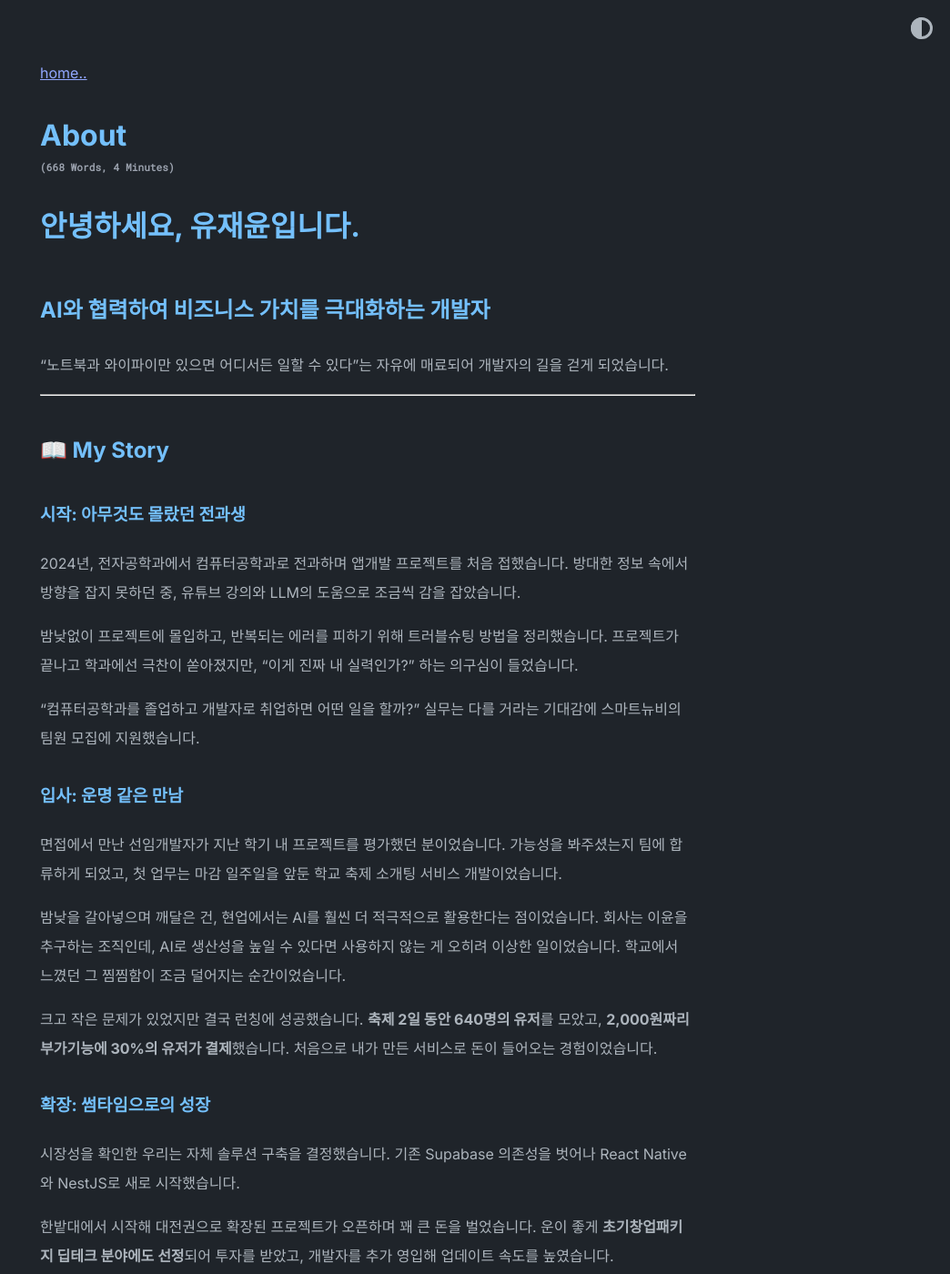
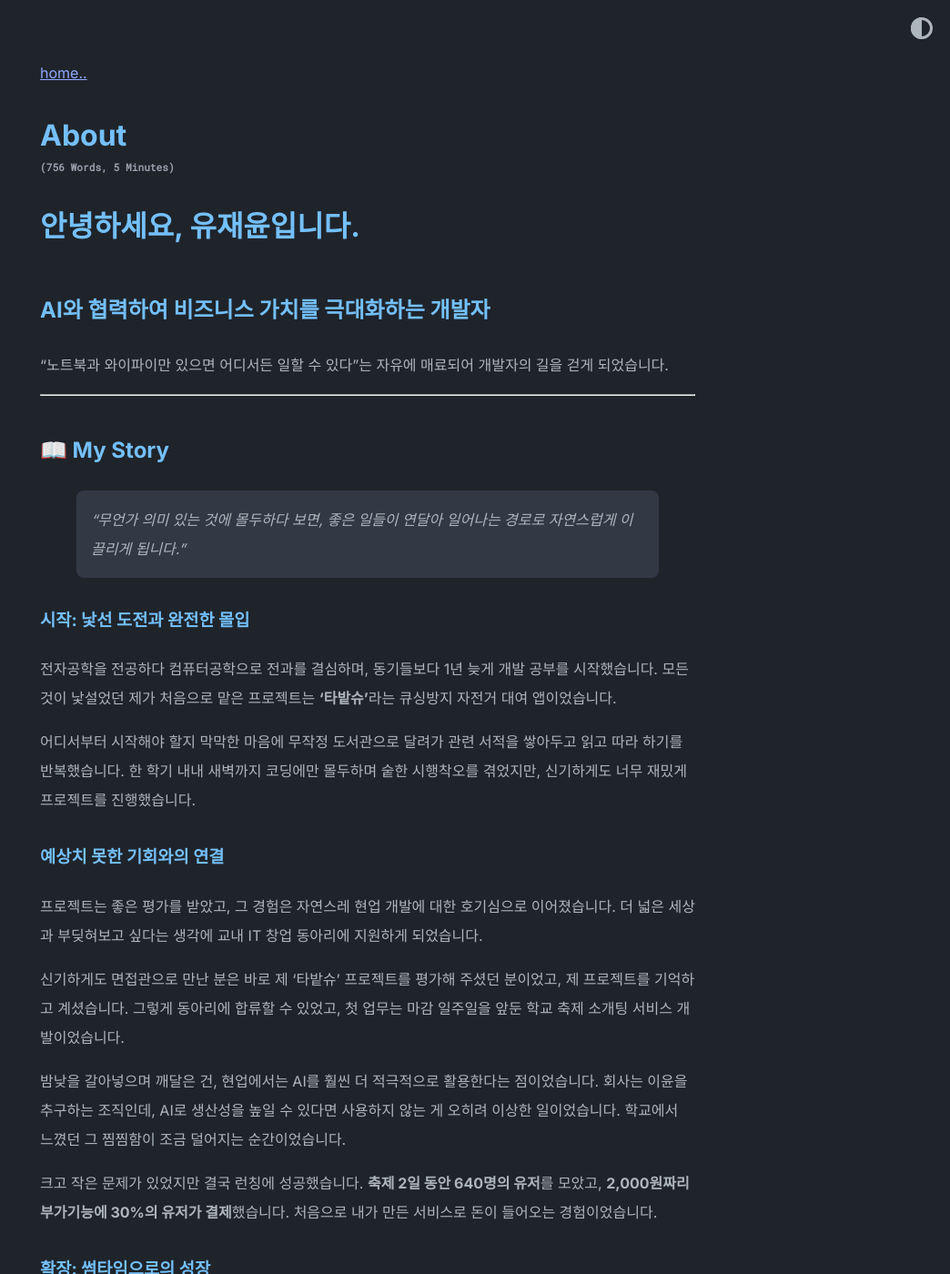
Before and after one commit to YUJAEYUN/yujaeyun.github.io, a Jekyll site: the page built from about.md, in a window 1280 px wide and 1400 px high. Shown: the whole window at 91% size, without its empty margins (236-1280 px from the left). Built offline with Jekyll 4.4.1, drawn with Linux system fonts in a browser that asks for light colours; some of the changed text lies outside the part shown.

Commit message:
fix: update 'about' and 'sometime' pages for clarity and detail in project descriptions

```diff
--- a/about.md
+++ b/about.md
@@ -13,17 +13,19 @@ title: About
 
 ## 📖 My Story
 
-### 시작: 아무것도 몰랐던 전과생
+> "무언가 의미 있는 것에 몰두하다 보면, 좋은 일들이 연달아 일어나는 경로로 자연스럽게 이끌리게 됩니다."
 
-2024년, 전자공학과에서 컴퓨터공학과로 전과하며 앱개발 프로젝트를 처음 접했습니다. 방대한 정보 속에서 방향을 잡지 못하던 중, 유튜브 강의와 LLM의 도움으로 조금씩 감을 잡았습니다.
+### 시작: 낯선 도전과 완전한 몰입
 
-밤낮없이 프로젝트에 몰입하고, 반복되는 에러를 피하기 위해 트러블슈팅 방법을 정리했습니다. 프로젝트가 끝나고 학과에선 극찬이 쏟아졌지만, "이게 진짜 내 실력인가?" 하는 의구심이 들었습니다.
+전자공학을 전공하다 컴퓨터공학으로 전과를 결심하며, 동기들보다 1년 늦게 개발 공부를 시작했습니다. 모든 것이 낯설었던 제가 처음으로 맡은 프로젝트는 **'타밭슈'**라는 큐싱방지 자전거 대여 앱이었습니다.
 
-"컴퓨터공학과를 졸업하고 개발자로 취업하면 어떤 일을 할까?" 실무는 다를 거라는 기대감에 스마트뉴비의 팀원 모집에 지원했습니다.
+어디서부터 시작해야 할지 막막한 마음에 무작정 도서관으로 달려가 관련 서적을 쌓아두고 읽고 따라 하기를 반복했습니다. 한 학기 내내 새벽까지 코딩에만 몰두하며 숱한 시행착오를 겪었지만, 신기하게도 너무 재밌게 프로젝트를 진행했습니다.
 
-### 입사: 운명 같은 만남
+### 예상치 못한 기회와의 연결
 
-면접에서 만난 선임개발자가 지난 학기 내 프로젝트를 평가했던 분이었습니다. 가능성을 봐주셨는지 팀에 합류하게 되었고, 첫 업무는 마감 일주일을 앞둔 학교 축제 소개팅 서비스 개발이었습니다.
+프로젝트는 좋은 평가를 받았고, 그 경험은 자연스레 현업 개발에 대한 호기심으로 이어졌습니다. 더 넓은 세상과 부딪혀보고 싶다는 생각에 교내 IT 창업 동아리에 지원하게 되었습니다.
+
+신기하게도 면접관으로 만난 분은 바로 제 '타밭슈' 프로젝트를 평가해 주셨던 분이었고, 제 프로젝트를 기억하고 계셨습니다. 그렇게 동아리에 합류할 수 있었고, 첫 업무는 마감 일주일을 앞둔 학교 축제 소개팅 서비스 개발이었습니다.
 
 밤낮을 갈아넣으며 깨달은 건, 현업에서는 AI를 훨씬 더 적극적으로 활용한다는 점이었습니다. 회사는 이윤을 추구하는 조직인데, AI로 생산성을 높일 수 있다면 사용하지 않는 게 오히려 이상한 일이었습니다. 학교에서 느꼈던 그 찜찜함이 조금 덜어지는 순간이었습니다.
 
@@ -37,11 +39,17 @@ title: About
 
 하지만 인원이 늘어난다고 속도가 선형적으로 증가하지 않았습니다. 오히려 커뮤니케이션 비용이 늘어났고, 같은 방향을 바라보게 하는 것 자체가 일이 되었습니다.
 
+### 두려움을 넘어선 성장
+
+팀에 합류한 뒤, 인프라 구축부터 MVP 개발까지 외주 프로젝트 전체를 혼자 책임질 기회가 주어졌습니다. 한 번도 해본 적 없는 일이라 두려움이 앞섰지만, 막힐 때마다 기꺼이 도와주실 든든한 선임 개발자분들이 계셨기에 용기를 낼 수 있었습니다. 이 프로젝트 역시 과정이 너무 즐거워, 추석 연휴를 전부 반납하며 몰두했습니다.
+
 ### 위기: 둘이서 다시 시작
 
-재정 상황과 개발 속도 문제로 팀원들이 퇴사하고 선임개발자와 나 둘만 남았습니다. 적은 인원으로 큰 효율을 내기 위해 **사무실에서 숙식**을 시작했습니다. 눈 뜨면 컴퓨터 앞에 앉아 개발했습니다.
+재정 상황과 개발 속도 문제로 팀원들이 퇴사하고 선임개발자와 나 둘만 남았습니다. 적은 인원으로 큰 효율을 내기 위해 **창업 동아리실의 야전 침대에서 생활**하며 개발과 공부에 집중했습니다.
 
 방향성을 잃지 않기 위해 2~3시간씩 회의도 꾸준히 했습니다. 우리의 현재 상태를 객관적으로 파악하고, 문제가 무엇인지, 어떤 방향으로 나아가야 하는지 끊임없이 고민했습니다.
+
+돌이켜보면, 첫 프로젝트에 그토록 깊게 몰두하지 않았다면 지금의 팀원들과 함께할 수 없었을 것입니다. **하나의 경험이 다음 기회로 이어지며 지금의 저를 만들었습니다.**
 
 ---
 
@@ -90,19 +98,19 @@ AI가 생성한 코드의 작동 원리를 명확히 이해하고 제어하며 *
 
 ## 🔮 앞으로의 방향
 
-이제 4학년이 되어 **이해 부채를 줄이고 기술을 깊이 공부**하며, 일상의 어떤 분야에 추가로 접목할 수 있을지 고민할 시간입니다.
+지금 제가 굴리는 이 작은 스노우볼이 미래에는 어떤 모습으로 커져 있을까요?
 
-빠르게 움직이며 쌓인 이해 부채를 청산하고, **"이 코드가 왜 돌아가는지"**를 이해하고 싶습니다. 자주 사용하던 프레임워크나 오픈소스의 구현체를 확인하고 IT 서비스 전반에 대한 통찰을 얻고자 합니다.
-
-중요한 건 자격증이나 코테 같은 증명 수단이 아니라, **기술 그 자체에 대한 이해**와 그 기술로 무엇을 할 수 있는지에 대한 통찰입니다.
+"어차피 나중에 밥먹듯이 하는게 야근일텐데 왜 벌써부터 사서 하냐"는 걱정 어린 시선도 있지만, 저에게는 **하루하루 새로운 것을 알아가는 즐거움**이 훨씬 더 큽니다.
 
 1년 전 아무것도 몰랐던 전과생이 이제는 개발자로서 첫걸음을 뗐습니다. 아직 갈 길이 멀지만, 이 1년의 경험은 앞으로 나아갈 방향을 보여준 나침반이 되어줄 것입니다.
+
+**1년 뒤, 또 얼마나 달라져 있을지 설레는 마음으로 내일을 맞이합니다.**
 
 ---
 
 ## 📊 GitHub Activity
 
-![GitHub Contributions](https://img.shields.io/badge/2025_Contributions-2,662-success)
+![GitHub Contributions](https://img.shields.io/badge/2025_Contributions-3,017-success)
 
 Git을 적극적으로 활용하여 꾸준히 코드를 작성하고 프로젝트를 관리하고 있습니다.
 
```
Also changed, not shown: index.md (+3 -7 lines), projects/sometime.md (+20 -4 lines).
